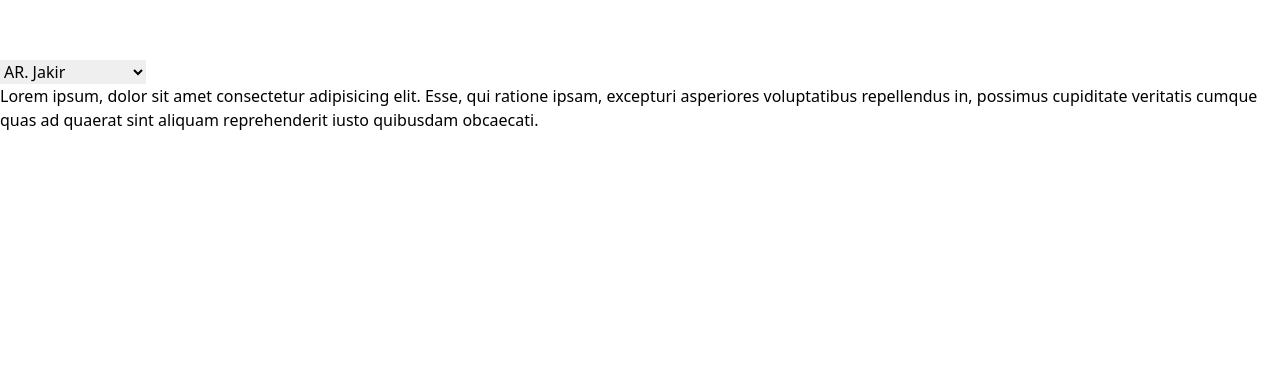
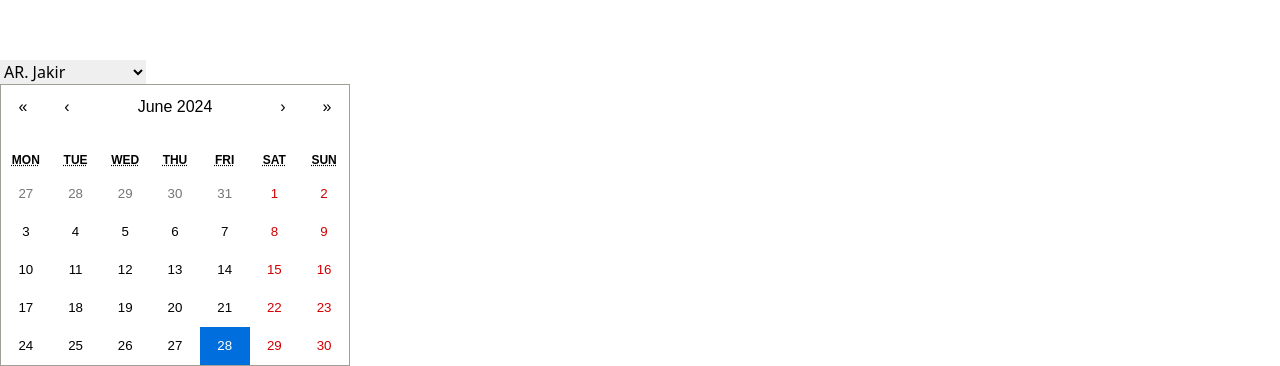
Before and after one commit to shakhawat-bijoy/Community, a React (Vite) app: page /calender in a window 1280 px wide. Shown: the part 895-1261 px from the top of the page. Before the commit the page ends 1027 px from the top, so only its background shows below. Built offline with nearby package versions, Linux system fonts and the light colour scheme.

Commit message:
Calender added

```diff
--- a/package.json
+++ b/package.json
@@ -11,6 +11,7 @@
   },
   "dependencies": {
     "react": "^18.3.1",
+    "react-calendar": "^5.0.0",
     "react-dom": "^18.3.1",
     "react-icons": "^5.2.1",
     "react-router-dom": "^6.23.1"
--- a/src/components/page/Calendar.jsx
+++ b/src/components/page/Calendar.jsx
@@ -1,10 +1,15 @@
-import React from 'react'
+import React, { useState } from 'react';
+import ReactCalendar from 'react-calendar'; // Renamed import to avoid naming conflict
+import 'react-calendar/dist/Calendar.css';
 
-const Calendar  = () => {
+const MyCalendar = () => {
+  const [value, onChange] = useState(new Date());
+
   return (
-    <div className='bg-[#1e242a] h-[100vh] text-white flex items-center justify-center p-20'>
-      Lorem ipsum, dolor sit amet consectetur adipisicing elit. Esse, qui ratione ipsam, excepturi asperiores voluptatibus repellendus in, possimus cupiditate veritatis cumque quas ad quaerat sint aliquam reprehenderit iusto quibusdam obcaecati. </div>
-  )
+    <div className='bg-[#1e242a] h-screen text-white flex items-center justify-center p-20'>
+      <ReactCalendar className="text-black" onChange={onChange} value={value} />
+    </div>
+  );
 }
 
-export default Calendar
+export default MyCalendar;
```
Also changed, not shown: 1 other file (tests, documents, lock files or other folders).
